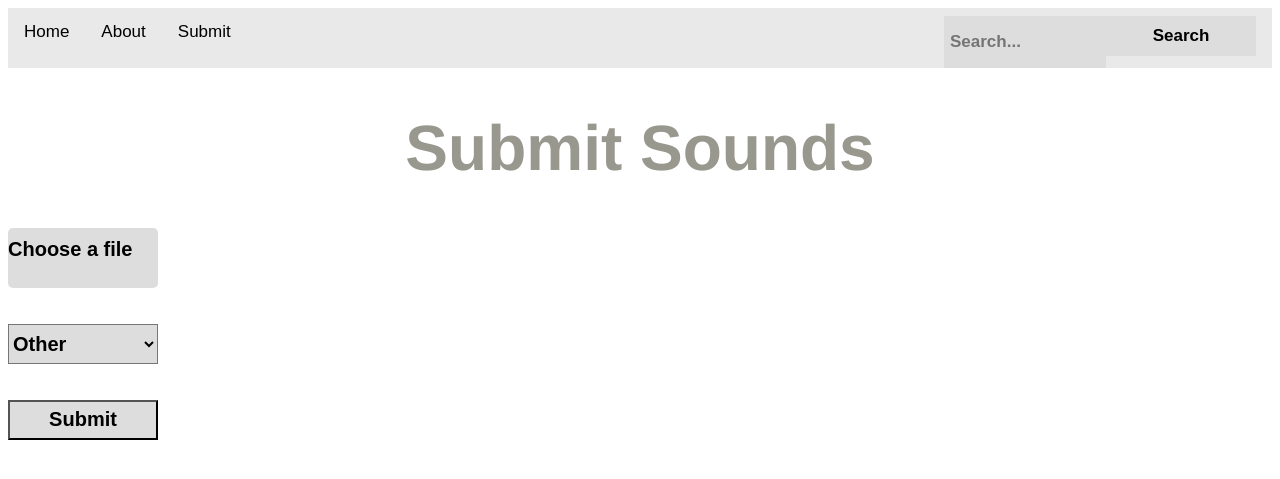
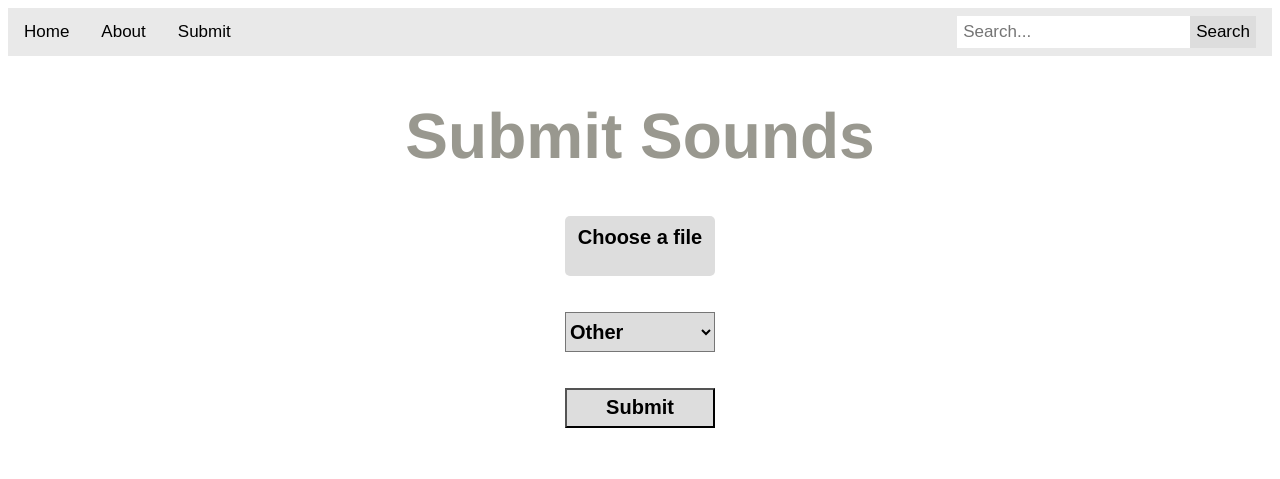
Before and after one commit to omerher/FortniteSoundboard, a Flask app: page /submit in a window 1280 px wide. Shown: the top 479 px of the page. Run offline with Flask 2, Linux system fonts and the light colour scheme; parts of the project's set-up code (start-up, migrations or seed data) failed here and were passed over.

Commit message:
finished submit feature

```diff
--- a/app.py
+++ b/app.py
@@ -41,11 +41,27 @@ def submit():
 @app.route('/submit-file', methods=["GET", "POST"])
 def submitfile():
     if request.method == "POST":
+        if 'file' not in request.files:
+            flash("No file part")
+            return redirect('/')
+
         file = request.files["file"]
-        player_name = request.form.get("player-name", "XXX")
+        player_name = request.form["player-name"]
         filename = secure_filename(file.filename)
-        filename = player_name + "_" + filename  # formats the file name
-        file.save(os.path.join(app.config['UPLOAD_FOLDER'], filename))
+
+        if file.filename == '':
+            flash('No selected file')
+            return redirect(request.url)
+
+        if player_name != "other":
+            filename = player_name + "_" + filename  # formats the file name
+            file.save(os.path.join(app.config['UPLOAD_FOLDER'], filename))
+        else:
+            player_name = request.form["other"]
+            filename = player_name + "_" + filename  # formats the file name
+            file.save(os.path.join(app.config['UPLOAD_FOLDER'], filename))
+
+        flash("Success!")
         return redirect('/')
 
 if __name__ == "__main__":
--- a/static/css/main.css
+++ b/static/css/main.css
@@ -232,7 +232,7 @@ body {
 
 }
 
-.select-container select, option, button, label, input {
+.select-styling {
     font-size: 1.25rem;
     font-weight: 700;
     width: 150px;
--- a/templates/submit.html
+++ b/templates/submit.html
@@ -8,26 +8,26 @@ Submit
 
 <span class="title"><h1>Submit Sounds</h1></span>
 
-<div id="submit-container">
+<div class="submit-container">
     <form action="/submit-file" method="POST" enctype="multipart/form-data">
         <input type="file" name="file" id="file" accept="audio/mp3, audio/wav" class="inputfile">
-        <label for="file" id="file-label">Choose a file</label>
+        <label for="file" id="file-label" class="select-styling">Choose a file</label>
 
         <br><br><br>
 
         <div class="select-container">
-            <select id="players-select" onchange="handleOther(this.value);">
+            <select id="players-select" class="select-styling" name="player-name" onchange="handleOther(this.value);">
                 {% for player in players %}
-                    <option value="{{player}}" name="player-name">{{player}}</option>
+                    <option value="{{player}}" class="select-styling">{{player}}</option>
                 {% endfor %}
-                <option value="other">Other</option>
+                <option value="other" class="select-styling">Other</option>
             </select>
-            <input type="text" placeholder="Player..." name="other" id="other" style="display: none;">
+            <input type="text" placeholder="Player..." name="other" id="other" class="select-styling" style="display: none;">
         </div>
 
         <br><br>
 
-        <button type="submit">Submit</button>
+        <button type="submit" class="select-styling">Submit</button>
     </form>
 </div>
 
```
Also changed, not shown: 1 other file.
